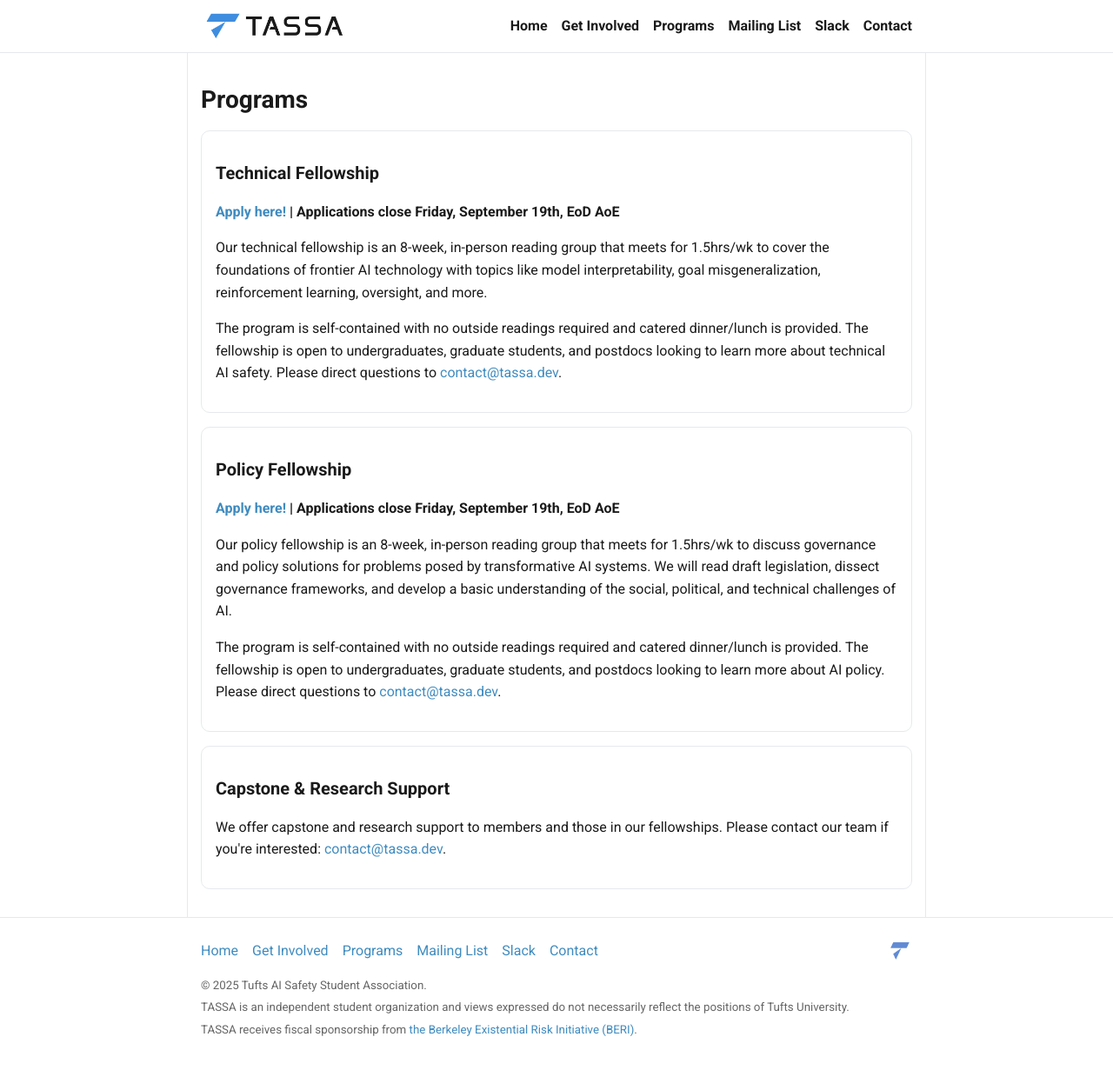
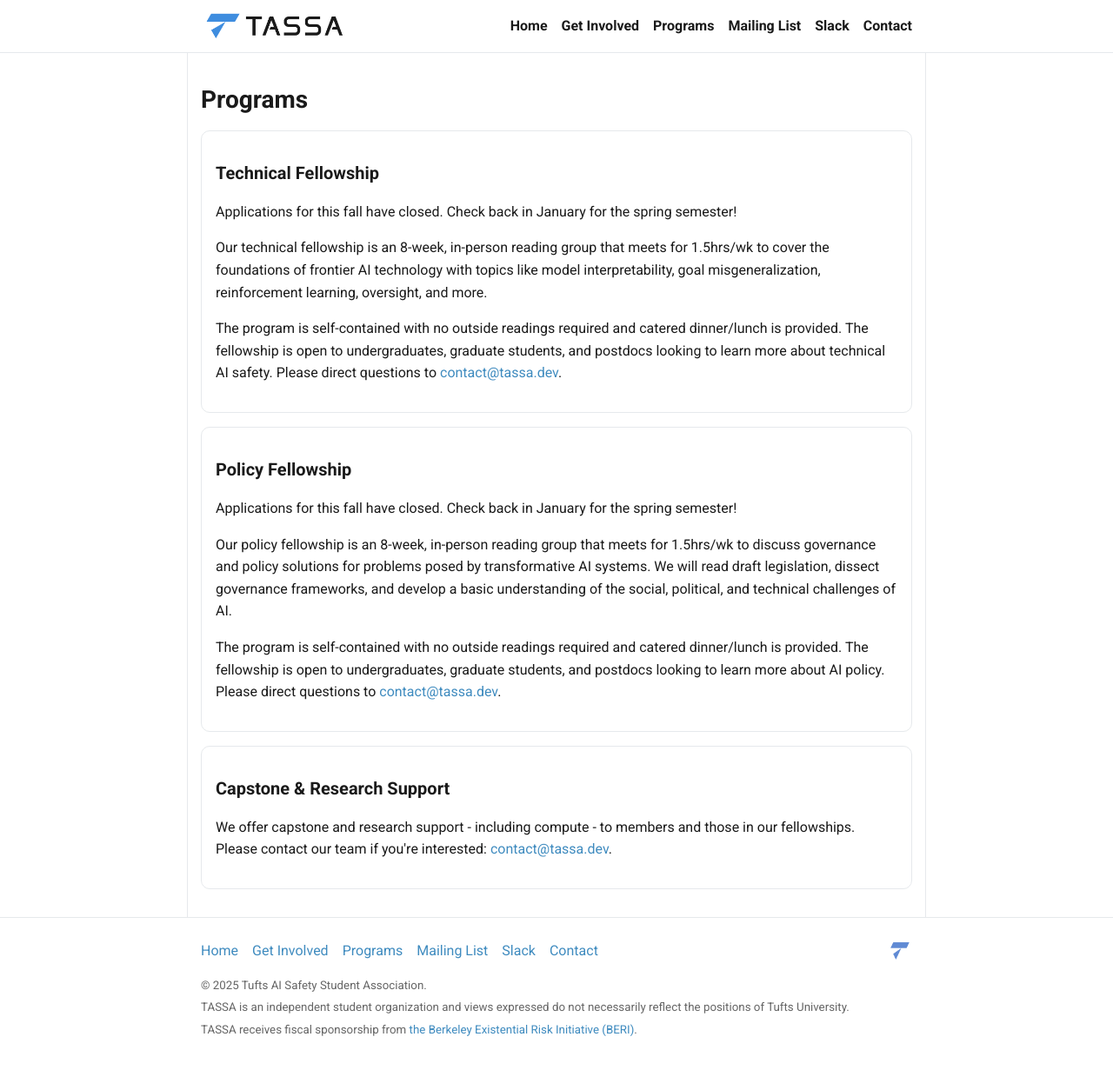
Before and after one commit to tuftsaisafety/tuftsaisafety.github.io, a Jekyll site: the page built from pages/programs.html, in a window 1280 px wide and 1237 px high. Shown: the top 1231 px of the window at 87% size. Built offline with Jekyll 4.4.1, drawn with Linux system fonts in a browser that asks for light colours.

Commit message:
close applications

```diff
--- a/_config.yml
+++ b/_config.yml
@@ -52,12 +52,11 @@ calendar_embed_url: https://luma.com/embed/calendar/cal-iMnMvzn4WFspSbO/events?l
 
 # Optional site-wide banner
 banner:
-  enabled: true
-  id: fall-2025-fellowships
-  start: 2025-09-09 00:00:00 -1200
-  end: 2025-09-19 23:59:59 -1200
+  enabled: false
+  id:
+  start:
+  end:
   bg_color: "#a4c9f0"
   text_color: "#1A1A1A"
   # Provide either `text` or `html`. `html` lets you include links.
   html: >-
-    Fellowship applications are open! <a href="https://forms.gle/HWK5iReTmB419WYA8" target="_blank" rel="noopener">Apply here!</a> Applications close Friday, September 19th, EoD AoE
--- a/pages/programs.html
+++ b/pages/programs.html
@@ -10,7 +10,7 @@ permalink: /programs/
         <div class="programs-grid">
             <article class="program-card">
                 <h3>Technical Fellowship</h3>
-                <p><strong><a href="https://forms.gle/HWK5iReTmB419WYA8" target="_blank" rel="noopener">Apply here!</a> | Applications close Friday, September 19th, EoD AoE</strong></p>
+                <p>Applications for this fall have closed. Check back in January for the spring semester!</p>
                 <p>Our technical fellowship is an 8-week, in-person reading group that meets for 1.5hrs/wk to cover the foundations of
                     frontier AI technology with topics like model interpretability, goal misgeneralization,
                     reinforcement learning, oversight, and more.</p>
@@ -21,7 +21,7 @@ permalink: /programs/
             </article>
             <article class="program-card">
                 <h3>Policy Fellowship</h3>
-                <p><strong><a href="https://forms.gle/HWK5iReTmB419WYA8" target="_blank" rel="noopener">Apply here!</a> | Applications close Friday, September 19th, EoD AoE</strong></p>
+                <p>Applications for this fall have closed. Check back in January for the spring semester!</p>
                 <p>Our policy fellowship is an 8-week, in-person reading group that meets for 1.5hrs/wk to discuss governance and
                     policy solutions for problems posed by transformative AI systems. We will read draft
                     legislation, dissect governance frameworks, and develop a basic understanding of the social,
@@ -33,7 +33,7 @@ permalink: /programs/
             </article>
             <article class="program-card">
                 <h3>Capstone & Research Support</h3>
-                <p>We offer capstone and research support to members and those in our fellowships. Please contact our team if you're interested: <a
+                <p>We offer capstone and research support - including compute - to members and those in our fellowships. Please contact our team if you're interested: <a
                         href="mailto:contact@tassa.dev">contact@tassa.dev</a>.</p>
             </article>
 
```
